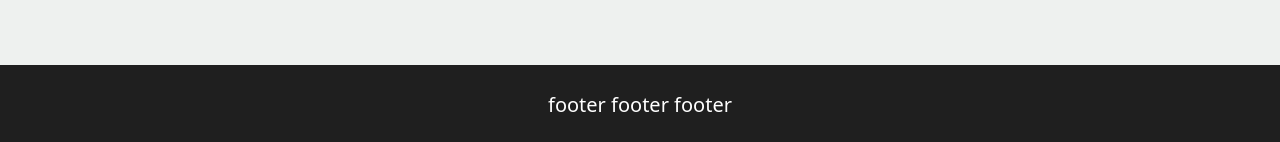
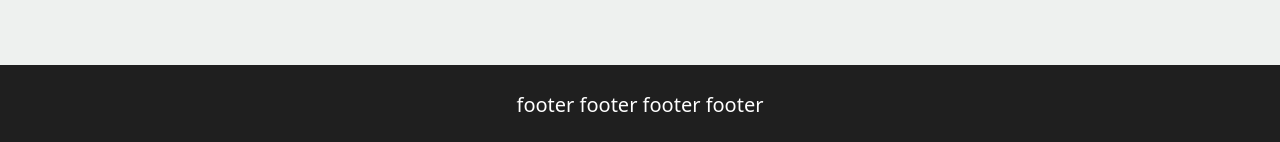
Before and after one commit to char543/gig.events, a Next.js app: page / in a window 1280 px wide. Shown: the part 1167-1309 px from the top of the page. Built offline with nearby package versions, Linux system fonts and the light colour scheme.

Commit message:
edit footer

```diff
--- a/components/Home.jsx
+++ b/components/Home.jsx
@@ -78,7 +78,7 @@ export default function Home() {
         </div>
       </div>
       <footer className="flex justify-center items-center text-white text-xl h-20 bg-[#1F1F1F]">
-        footer footer footer
+        footer footer footer footer
       </footer>
     </>
   );
```
